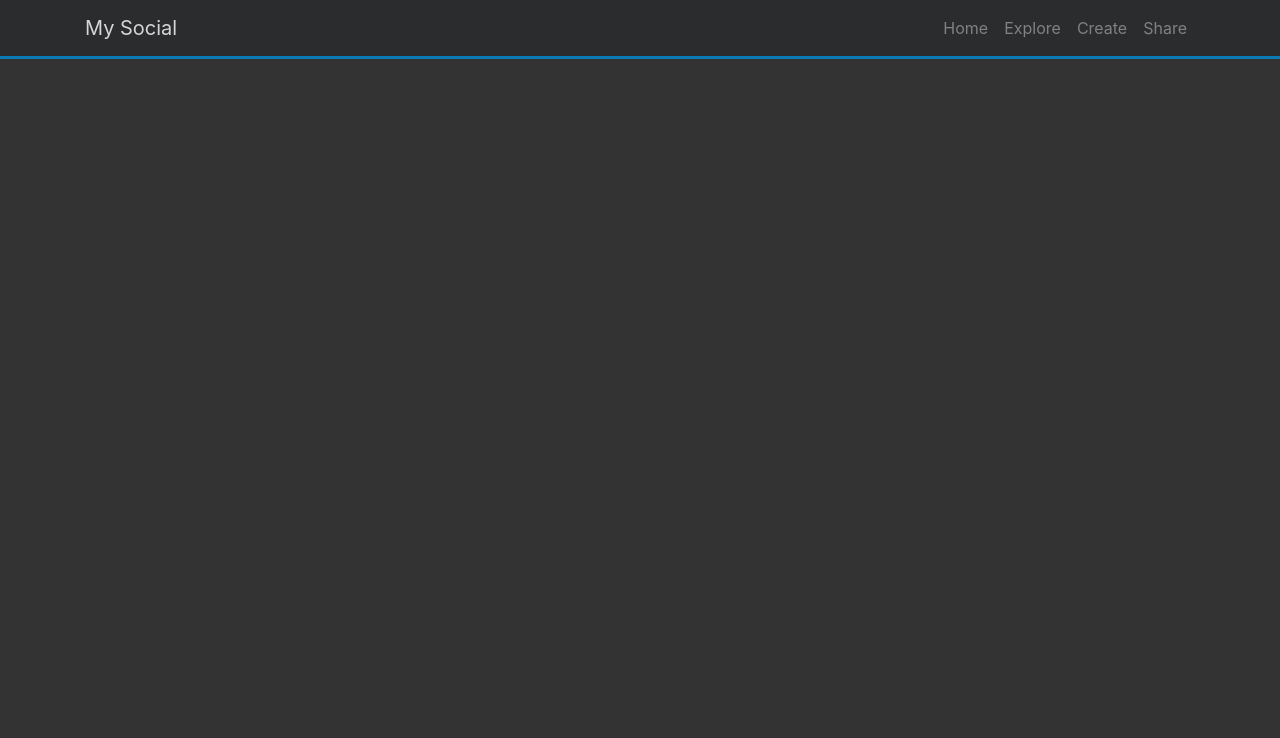
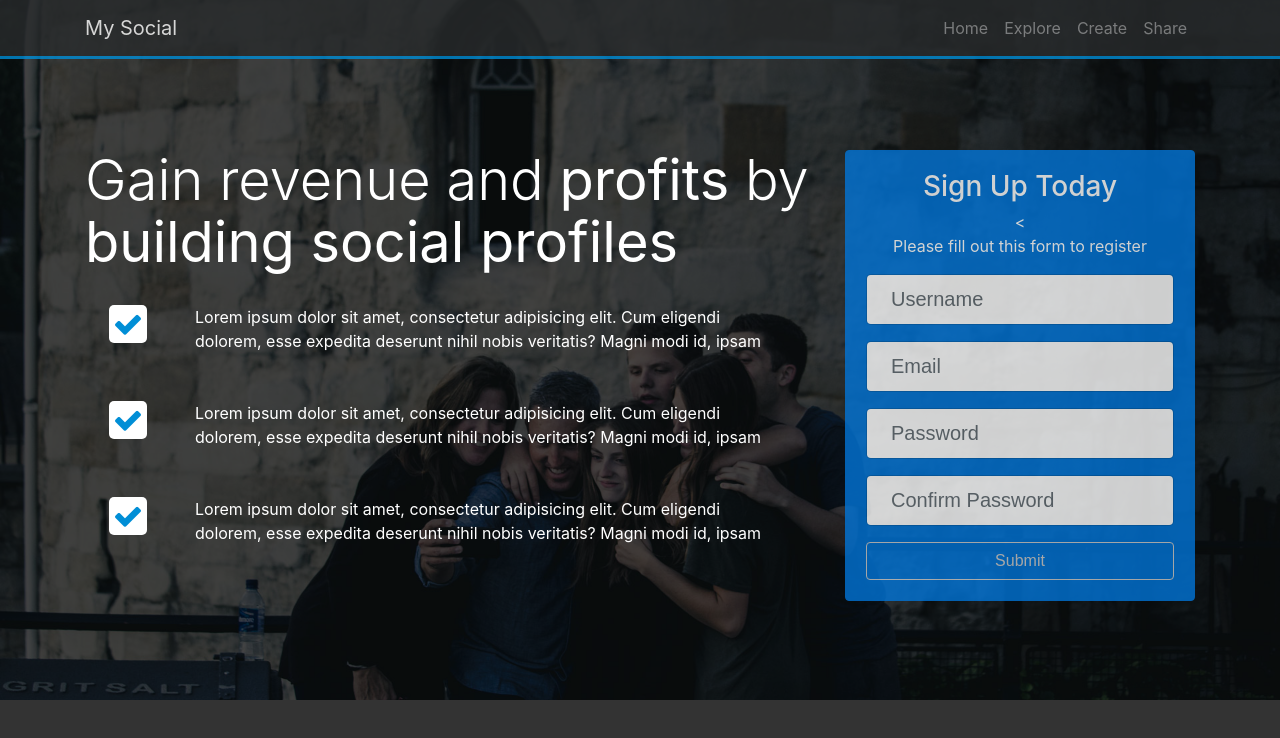
Before and after one commit to tetesandra/looplab, a website: page src/index.html in a window 1280 px wide. Drawn offline with Linux system fonts and the light colour scheme.

Commit message:
Created the home section

```diff
--- a/src/index.html
+++ b/src/index.html
@@ -37,6 +37,85 @@
     </div>
   </nav>
 
+  <!-- HOME SECTION  -->
+  <header id="home-section">
+    <div class="dark-overlay">
+      <div class="home-inner">
+        <div class="container">
+          <div class="row">
+            <div class="col-md-8">
+              <h1 class="display-4">Gain revenue and <strong>profits</strong>
+               by <strong>building social profiles</strong></h1>
+               <div class="d-flex flex-row">
+                 <div class="p-4 align-self-start">
+                   <i class="fa fa-check"></i>
+                </div>
+                   <div class="p-4 align-self-end">
+                     Lorem ipsum dolor sit amet, consectetur adipisicing
+                     elit. Cum eligendi dolorem, esse expedita deserunt nihil
+                     nobis veritatis? Magni modi id, ipsam
+                   </div>
+               </div>
+               <div class="d-flex flex-row">
+                 <div class="p-4 align-self-start">
+                   <i class="fa fa-check"></i>
+                 </div>
+                   <div class="p-4 align-self-end">
+                     Lorem ipsum dolor sit amet, consectetur adipisicing
+                     elit. Cum eligendi dolorem, esse expedita deserunt nihil
+                     nobis veritatis? Magni modi id, ipsam
+                   </div>
+               </div>
+               <div class="d-flex flex-row">
+                 <div class="p-4 align-self-start">
+                   <i class="fa fa-check"></i>
+                 </div>
+                   <div class="p-4 align-self-end">
+                     Lorem ipsum dolor sit amet, consectetur adipisicing
+                     elit. Cum eligendi dolorem, esse expedita deserunt nihil
+                     nobis veritatis? Magni modi id, ipsam
+                   </div>
+               </div>
+             </div>
+               <div class="col-md-4">
+                 <div class="card card-primary card-form text-center">
+                   <div class="card-block">
+                     <h3>Sign Up Today</h3>
+                     <<p>Please fill out this form to register</p>
+                     <form >
+                       <div class="form-group">
+                         <input type="text" name="username"
+                         class="form-control form-control-lg"
+                         placeholder="Username">
+                       </div>
+                       <div class="form-group">
+                         <input type="email" name="email"
+                         class="form-control form-control-lg"
+                         placeholder="Email">
+                       </div>
+                       <div class="form-group">
+                         <input type="password" name="password"
+                         class="form-control form-control-lg"
+                         placeholder="Password">
+                       </div>
+                       <div class="form-group">
+                         <input type="password" name="confirm-password"
+                         class="form-control form-control-lg"
+                         placeholder="Confirm Password">
+                       </div>
+                       <input type="submit" name="" value="Submit" class="btn
+                       btn-outline-secondary btn-block">
+                     </form>
+                   </div>
+                 </div>
+
+               </div>
+            </div>
+          </div>
+        </div>
+      </div>
+    </div>
+  </header>
 
 
   <script> src="js/jquery.min.js"</script>
--- a/src/scss/style.scss
+++ b/src/scss/style.scss
@@ -1,6 +1,8 @@
 $bg-color:#333;
 $font-color:#fff;
 $primary-color:#008ed6;
+$dark-overlay:rgba(0,0,0,0.7);
+$landing-icon-size:30px;
 
 body{
   background:$bg-color;
@@ -12,6 +14,36 @@ body{
   opacity:0.8;
 }
 
+#home-section{
+  background:url('../img/home.jpg') no-repeat center top fixed;
+  background-size:cover;
+  background-attachment:fixed;
+  min-height: 700px;
+
+  .dark-overlay{
+    background-color: $dark-overlay;
+    position: absolute;
+    top: 0;
+    left: 0;
+    width: 100%;
+    min-height: 700px;
+  }
+
+  .home-inner{
+    padding-top: 150px;
+  }
+  .card-form{
+    opacity: 0.8;
+  }
+  .fa{
+    color:$primary-color;
+    background: #fff;
+    padding: 4px;
+    border-radius: 5px;
+    font-size:$landing-icon-size;
+  }
+}
+
 @media(max-width:576px){
   nav .container{
     width:100%;
```
Also changed, not shown: src/css/style.css, src/img/home.jpg (added).
